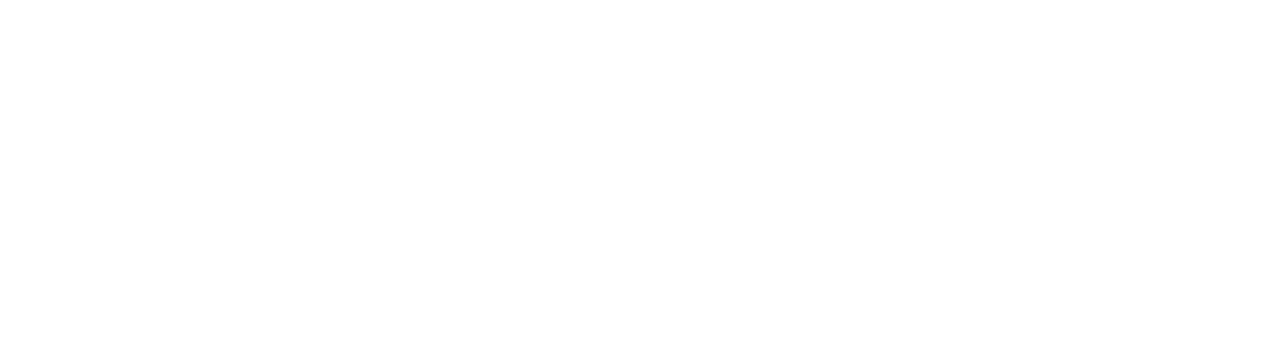
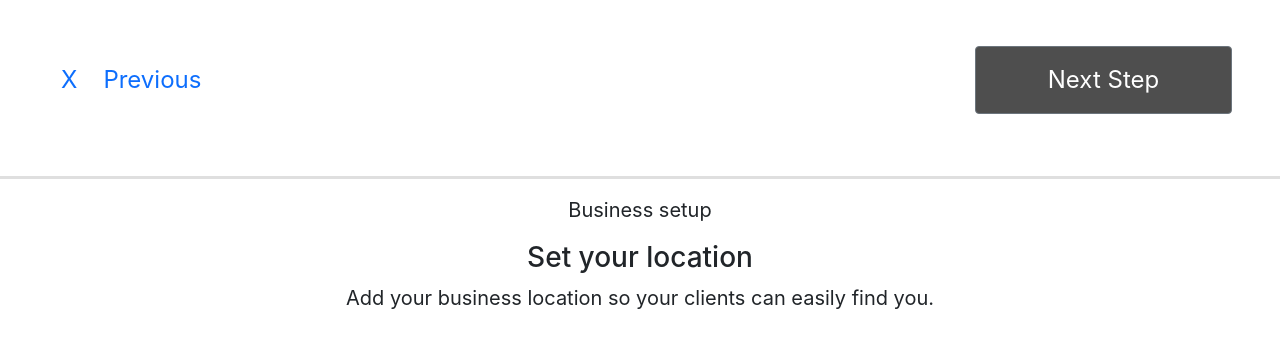
Before and after one commit to MillenniaAhead/millenia-client, a React (Create React App) app: page /setUp in a window 1280 px wide. Before the commit this address had no page. Shown: the top 348 px of the page. Built offline with nearby package versions, Linux system fonts and the light colour scheme.

Commit message:
radio button

```diff
--- a/src/App.js
+++ b/src/App.js
@@ -1,5 +1,6 @@
 import { Route, Routes } from 'react-router-dom';
 import './App.css';
+import BusinessSetup from './Components/BusinessSetup';
 import TeamSize from './Components/TeamSize';
 
 function App() {
@@ -7,6 +8,7 @@ function App() {
     <div >
       <Routes>
         <Route path='/' element={<TeamSize/>}> </Route>
+        <Route path='/setUp' element={<BusinessSetup></BusinessSetup>}/>
       </Routes>
     </div>
   );
--- /dev/null
+++ b/src/Components/BusinessSetup.js
@@ -0,0 +1,28 @@
+import React from 'react';
+import './CSS/Style.css'
+
+const BusinessSetup = () => {
+    return (
+        <section>
+            <div className='detailUpper px-5 d-flex justify-content-between align-items-center'>
+                  <div>
+                    <button type='button' class="btn btn-link linkButton">X</button>
+                    <button type="button" class="btn btn-link linkButton">Previous</button></div>
+                  <div><button type="button" class="btn btn-secondary nextButton">Next Step</button></div>
+            </div>
+            <hr
+        style={{
+          background: 'gray',height: '3px',
+        }}
+      />
+            <div >
+                <p >Business setup</p>
+                <h3 className='text-center'>Set your location</h3>
+                <p>Add your business location so your clients can easily find you.</p>
+
+            </div>
+        </section>
+    );
+};
+
+export default BusinessSetup;
--- a/src/Components/CSS/Style.css
+++ b/src/Components/CSS/Style.css
@@ -29,8 +29,8 @@ p{
 }
 input[type=radio] {
     border: 1px;
-    width: 32px;
-    height: 32px ;
+    width: 20px;
+    height: 20px ;
 
 
 }
```
